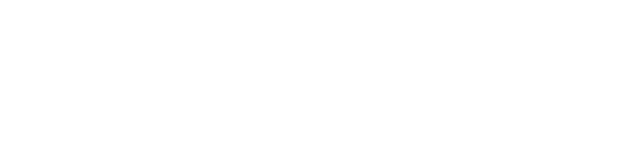
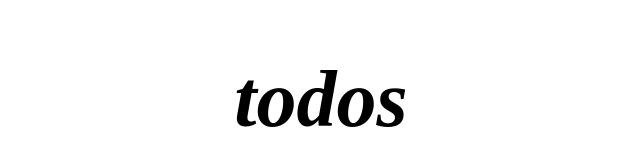
Before and after one commit to limitofzero/todos, a React app: page / in a window 1280 px wide. Shown: the whole page, without its empty margins (319-959 px from the left). Built offline with nearby package versions, Linux system fonts and the light colour scheme.

Commit message:
Добавлен store и todosReducer

```diff
--- a/src/components/App.js
+++ b/src/components/App.js
@@ -1,9 +1,18 @@
-import React, { Component } from 'react';
+import React, { Component } from "react";
+import Todos from "./Todos";
+import { Provider } from "react-redux";
+import store from "../store";
+import "../less/app.less"
+
 
 export default class App extends Component {
     render(){
         return (
-            <div>
+            <div className="app">
+                <h1 className="title">todos</h1>
+                <Provider store={store}>
+                <Todos/>
+                </Provider>
             </div>
         );
     };
--- /dev/null
+++ b/src/components/Todos.js
@@ -0,0 +1,11 @@
+import React, { Component } from "react";
+// import "../less/todo.less"
+
+export default class Todos extends Component {
+    render(){
+        return (
+            <div className="todo">
+            </div>
+        );
+    };
+}
--- a/src/index.js
+++ b/src/index.js
@@ -1,5 +1,5 @@
-import React from 'react';
-import ReactDOM from 'react-dom';
+import React from "react";
+import ReactDOM from "react-dom";
 import Root from "./components/App";
 
-ReactDOM.render(<Root/>, document.getElementById('root'));
+ReactDOM.render(<Root/>, document.getElementById("root"));
--- /dev/null
+++ b/src/less/app.less
@@ -0,0 +1,11 @@
+.app {
+  display: block;
+  width: 80%;
+  margin: auto;
+
+  .title {
+    font-size: 5em;
+    font-style: italic;
+    text-align: center;
+  }
+}
--- /dev/null
+++ b/src/reducers/todosReducer.js
@@ -0,0 +1,6 @@
+export default function todosReducer(state = [], action) {
+    switch(action.type) {
+        default:
+            return state;
+    }
+}
--- /dev/null
+++ b/src/store/index.js
@@ -0,0 +1,6 @@
+import { createStore } from "redux";
+import todosReducer from "../reducers/todosReducer";
+
+let store = createStore(todosReducer);
+
+export default store;
```
Also changed, not shown: build/boundle.css (added), build/index.bundle.js, build/index.html.
